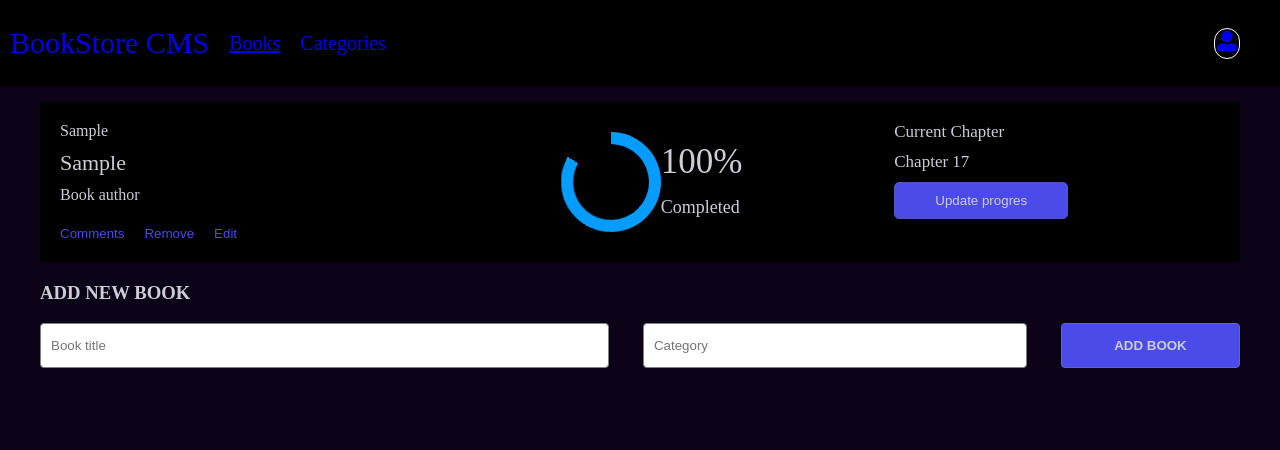
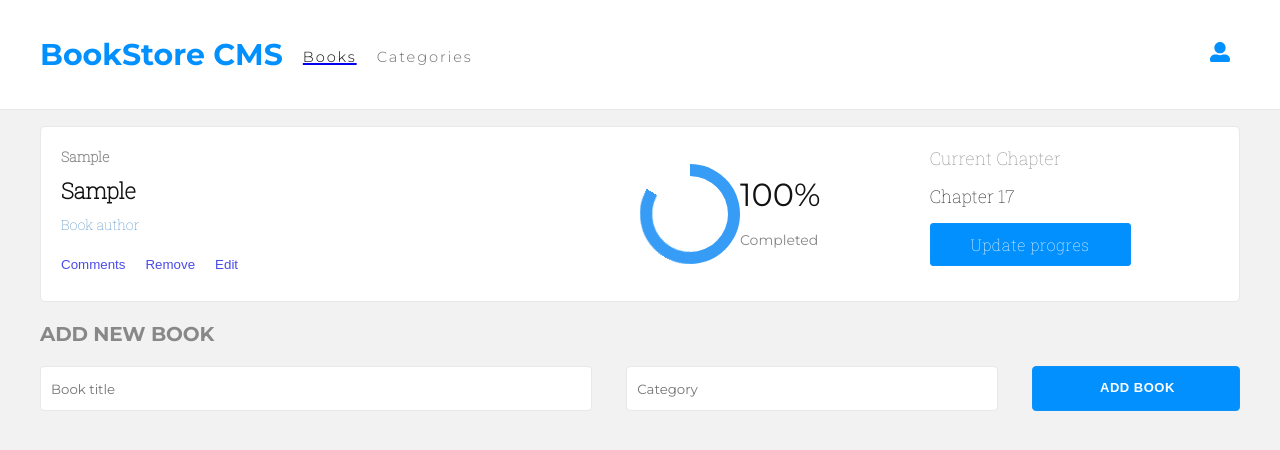
Before and after one commit to Mhdez221993/bookstore, a React (Create React App) app: page / in a window 1280 px wide. Both pictures are taken after typing "Sample", "Sample" into the empty fields and a click on the button "ADD BOOK". Shown: the top 450 px of the page. Built offline with nearby package versions, Linux system fonts and the light colour scheme; no server answers.

Commit message:
Update font-family & colors to match the given layout form zeplin

```diff
--- a/src/calculator.css
+++ b/src/calculator.css
@@ -1,13 +1,20 @@
+@import url('https://fonts.googleapis.com/css2?family=Montserrat:wght@100;200;300;400;700&display=swap');
+@import url('https://fonts.googleapis.com/css2?family=Montserrat:wght@100;200;300;900;&family=Roboto+Slab:wght@100&display=swap');
+
 * {
   box-sizing: border-box;
   list-style: none;
   text-decoration: none;
+
+  --blue: #0290ff;
+  --bg-color: rgba(0, 0, 0, 0.05);
 }
 
 body {
-  background-color: rgb(13, 3, 24);
+  background-color: var(--bg-color);
   margin: 0;
   color: rgb(205, 205, 214);
+  font-family: 'Montserrat', sans-serif;
 }
 
 ul {
@@ -26,8 +33,9 @@ ul {
 
 .navBar {
   width: 100%;
-  padding: 10px;
-  background-color: rgb(0, 0, 0);
+  padding: 20px 20px 20px 40px;
+  background-color: #fff;
+  border-bottom: solid 1px #e8e8e8;
 }
 
 .nav-list {
@@ -35,8 +43,14 @@ ul {
   align-items: center;
 }
 
-li.nav-links:first-child {
-  font-size: 30px;
+.nav-title {
+  font-size: 1.875rem;
+  font-weight: bold;
+  font-stretch: normal;
+  font-style: normal;
+  line-height: normal;
+  letter-spacing: normal;
+  color: var(--blue);
 }
 
 li.nav-links:first-child > .active-link {
@@ -48,18 +62,28 @@ li.nav-links:first-child > .active-link {
   font-size: 20px;
 }
 
-.navigation-menu {
-  color: rgb(205, 205, 214);
+.nav-book,
+.nav-categories {
+  font-family: 'Montserrat', sans-serif;
+  color: #121212;
+  font-size: 0.913rem;
+  font-weight: 300;
+  font-stretch: normal;
+  font-style: normal;
+  line-height: normal;
+  letter-spacing: 1.9px;
+}
+
+.nav-categories {
+  color: #706d6d;
 }
 
 li.nav-links:last-child {
   margin: 0 30px 0 auto;
-  border: 1px solid white;
-  border-radius: 100px;
 }
 
 .login {
-  margin: 2px;
+  color: var(--blue);
 }
 
 /* end nav section */
@@ -72,11 +96,24 @@ li.nav-links:last-child {
   height: 2.813rem;
 }
 
+.input-book-label {
+  font-family: 'Montserrat', sans-serif;
+  font-size: 1.25rem;
+  font-weight: bold;
+  font-stretch: normal;
+  font-style: normal;
+  line-height: normal;
+  letter-spacing: -0.18px;
+  color: #888;
+}
+
 .book-title-input {
   flex: 2 1 auto;
   padding: 10px;
   border-radius: 4px;
-  border: 1px solid gray;
+  border: solid 1px #e8e8e8;
+  font-family: 'Montserrat', sans-serif;
+  font-weight: 400;
 }
 
 .book-category-input {
@@ -84,17 +121,26 @@ li.nav-links:last-child {
   margin: 0 2.125rem;
   padding: 10px;
   border-radius: 4px;
-  border: 1px solid gray;
+  border: solid 1px #e8e8e8;
+  font-family: 'Montserrat', sans-serif;
+  font-weight: 400;
 }
 
 .book-submit {
   flex: 0.5 1 auto;
-  background-color: rgb(75, 75, 233);
-  border: 1px solid rgb(101, 99, 211);
+  background-color: #0290ff;
+  border: 1px solid #0f92f7;
   border-radius: 4px;
-  color: inherit;
-  font-weight: bolder;
   cursor: pointer;
+  padding: 0.801rem 1.188rem 0.886rem 1.375rem;
+  font-size: 0.813rem;
+  font-weight: bold;
+  font-stretch: normal;
+  font-style: normal;
+  line-height: normal;
+  letter-spacing: 0.5px;
+  text-align: center;
+  color: #fff;
 }
 
 /* end input book section */
@@ -105,35 +151,63 @@ li.nav-links:last-child {
   display: flex;
   flex-wrap: nowrap;
   padding: 20px;
-  background-color: rgb(0, 0, 0);
+  background-color: #fff;
   margin: 0 0 20px 0;
+  border: solid 1px #e8e8e8;
+  border-radius: 5px;
 }
 
 .book-info {
-  flex: 2 1 auto;
   display: flex;
+  width: 50%;
   flex-direction: column;
 }
 
 .book-progress {
-  flex: 1 1 auto;
+  width: 25%;
   display: flex;
   align-items: center;
 }
 
 .book-chapteer {
-  flex: 1 1 auto;
+  width: 25%;
   display: flex;
   flex-direction: column;
 }
 
 .book-title {
-  font-size: 22px;
   padding: 10px 0;
+  font-family: 'Roboto Slab', sans-serif;
+  font-size: 1.375rem;
+  font-weight: 900;
+  font-stretch: normal;
+  font-style: normal;
+  line-height: normal;
+  letter-spacing: -0.2px;
+  color: #121212;
 }
 
 .book-category {
-  font-size: 16px;
+  opacity: 0.5;
+  font-family: 'Roboto Slab', sans-serif;
+  font-size: 0.875rem;
+  font-weight: bold;
+  font-stretch: normal;
+  font-style: normal;
+  line-height: normal;
+  letter-spacing: normal;
+  color: #121212;
+}
+
+.book-author {
+  font-family: 'Roboto Slab', sans-serif;
+  font-size: 0.875rem;
+  font-weight: 300;
+  font-stretch: normal;
+  font-style: normal;
+  line-height: normal;
+  letter-spacing: normal;
+  color: #4386bf;
 }
 
 .crud-operations {
@@ -143,7 +217,7 @@ li.nav-links:last-child {
 .crud {
   margin: 0 20px 0 0;
   padding: 0;
-  background-color: rgb(0, 0, 0);
+  background-color: #fff;
   border: none;
   color: rgb(75, 75, 233);
   cursor: pointer;
@@ -152,9 +226,6 @@ li.nav-links:last-child {
 /* end book section */
 
 /* start progress section */
-.padding {
-  padding: 10rem !important;
-}
 
 .progress {
   width: 100px;
@@ -216,22 +287,8 @@ li.nav-links:last-child {
   animation: loading-1 1.8s linear forwards;
 }
 
-.progress .progress-value {
-  width: 90%;
-  height: 90%;
-  border-radius: 50%;
-  background: #44484b;
-  font-size: 24px;
-  color: #fff;
-  line-height: 135px;
-  text-align: center;
-  position: absolute;
-  top: 5%;
-  left: 5%;
-}
-
 .progress.blue .progress-bar {
-  border-color: #049dff;
+  border-color: #379cf6;
 }
 
 .progress.blue .progress-left .progress-bar {
@@ -293,7 +350,14 @@ li.nav-links:last-child {
 }
 
 .percentage {
-  font-size: 35px;
+  font-family: 'Montserrat', sans-serif;
+  font-size: 2rem;
+  font-weight: normal;
+  font-stretch: normal;
+  font-style: normal;
+  line-height: normal;
+  letter-spacing: normal;
+  color: #121212;
 }
 
 .progress-container {
@@ -302,9 +366,9 @@ li.nav-links:last-child {
 }
 
 .completed {
-  font-size: 18px;
-  margin: 0;
-  padding: 0;
+  font-family: 'Montserrat', sans-serif;
+  font-size: 0.875rem;
+  opacity: 0.5;
 }
 
 /* end progress section */
@@ -312,17 +376,36 @@ li.nav-links:last-child {
 /* start chapteer section */
 
 .chapter-items {
-  margin-bottom: 10px;
-  font-size: 17px;
+  font-family: 'Roboto Slab', sans-serif;
+  font-size: 1.1rem;
+  font-weight: 300;
+  font-stretch: normal;
+  font-style: normal;
+  line-height: normal;
+  letter-spacing: normal;
+  color: #121212;
+  margin-bottom: 15px;
+}
+
+.chapter-items.first {
+  opacity: 0.5;
 }
 
 .update-progress {
   padding: 10px 40px;
-  background-color: rgb(75, 75, 233);
-  border: 1px solid rgb(84, 84, 196);
-  border-radius: 5px;
-  color: inherit;
+  background-color: #0290ff;
+  border: 1px solid #0b92fa;
+  border-radius: 3px;
   cursor: pointer;
+  font-family: 'Roboto Slab', sans-serif;
+  font-size: 1rem;
+  font-weight: 100;
+  font-stretch: normal;
+  font-style: normal;
+  line-height: normal;
+  letter-spacing: 0.5px;
+  text-align: center;
+  color: #fff;
 }
 
 /* end chapteer section */
```
